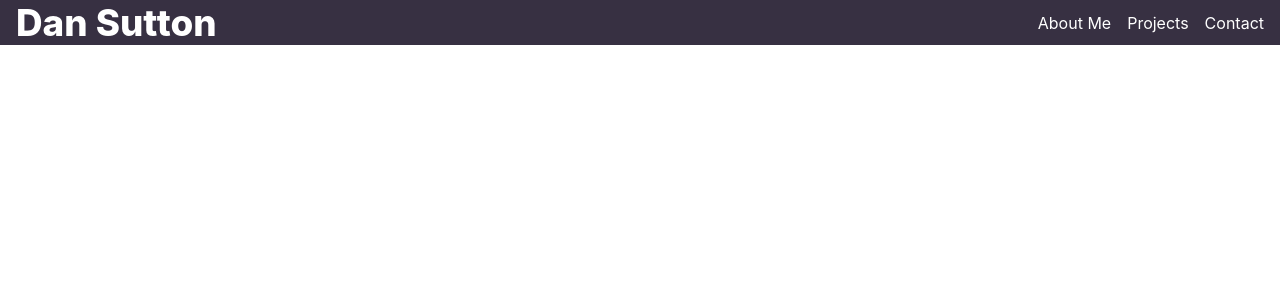
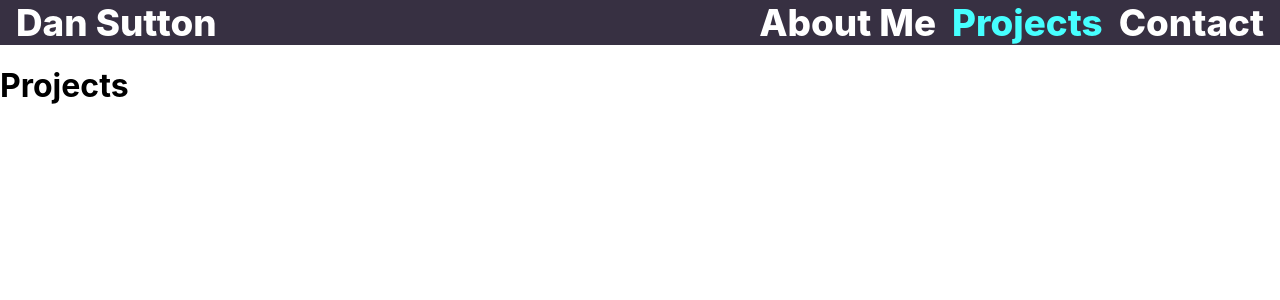
Before and after one commit to Dan-Sutton/dan-sutton-portfolio, a React (Create React App) app: page /projects in a window 1280 px wide. Shown: the top 300 px of the page. Built offline with nearby package versions, Linux system fonts and the light colour scheme.

Commit message:
nav set up

```diff
--- a/package.json
+++ b/package.json
@@ -8,6 +8,7 @@
     "@testing-library/user-event": "^13.5.0",
     "react": "^18.2.0",
     "react-dom": "^18.2.0",
+    "react-router-dom": "^6.4.3",
     "react-scripts": "5.0.1",
     "web-vitals": "^2.1.4"
   },
--- a/src/App.js
+++ b/src/App.js
@@ -1,11 +1,22 @@
 import "./App.css";
 import Navbar from "./components/Navbar";
+import { Route, Routes } from "react-router-dom";
+import Home from "./Home";
+import Projects from "./Projects";
+import Contact from "./Contact";
 
 function App() {
   return (
-    <div className="App">
+    <>
       <Navbar />
-    </div>
+      <div className="conatiner">
+        <Routes>
+          <Route path="/" element={<Home />} />
+          <Route path={"/projects"} element={<Projects />} />
+          <Route path={"/contact"} element={<Contact />} />
+        </Routes>
+      </div>
+    </>
   );
 }
 
--- /dev/null
+++ b/src/Contact.js
@@ -0,0 +1,7 @@
+import React from "react";
+
+function Contact(props) {
+  return <h1>Contact</h1>;
+}
+
+export default Contact;
--- /dev/null
+++ b/src/Home.js
@@ -0,0 +1,8 @@
+import React from "react";
+
+
+function Home(props) {
+  return <h1>Home</h1>;
+}
+
+export default Home;
--- /dev/null
+++ b/src/Projects.js
@@ -0,0 +1,7 @@
+import React from "react";
+
+function Projects(props) {
+  return <h1>Projects</h1>;
+}
+
+export default Projects;
--- a/src/components/Navbar.js
+++ b/src/components/Navbar.js
@@ -1,18 +1,34 @@
 import React from "react";
 import "./navbar.css";
+import { Link, useMatch, useResolvedPath } from "react-router-dom";
 
 function Navbar(props) {
   return (
     <nav className="nav">
-      <a className="site-title">Dan Sutton</a>
+      <Link to="/" className="site-title">
+        Dan Sutton
+      </Link>
 
       <ul>
-        <li>About Me</li>
-        <li>Projects</li>
-        <li>Contact</li>
+        <CustomLink to="/">About Me</CustomLink>
+        <CustomLink to="/projects">Projects</CustomLink>
+        <CustomLink to="contact">Contact</CustomLink>
       </ul>
     </nav>
   );
 }
 
+function CustomLink({ to, children, ...props }) {
+  const resolvedPath = useResolvedPath(to);
+  const isActive = useMatch({ path: resolvedPath.pathname, end: true });
+
+  return (
+    <li className={isActive ? "active" : ""}>
+      <Link to={to} {...props}>
+        {children}
+      </Link>
+    </li>
+  );
+}
+
 export default Navbar;
--- a/src/components/navbar.css
+++ b/src/components/navbar.css
@@ -36,5 +36,5 @@ body {
 }
 
 .nav li:hover {
-  color: var(--secondar);
+  color: var(--secondary);
 }
--- a/src/index.js
+++ b/src/index.js
@@ -1,13 +1,16 @@
-import React from 'react';
-import ReactDOM from 'react-dom/client';
-import './index.css';
-import App from './App';
-import reportWebVitals from './reportWebVitals';
+import React from "react";
+import ReactDOM from "react-dom/client";
+import "./index.css";
+import App from "./App";
+import reportWebVitals from "./reportWebVitals";
+import { BrowserRouter } from "react-router-dom";
 
-const root = ReactDOM.createRoot(document.getElementById('root'));
+const root = ReactDOM.createRoot(document.getElementById("root"));
 root.render(
   <React.StrictMode>
-    <App />
+    <BrowserRouter>
+      <App />
+    </BrowserRouter>
   </React.StrictMode>
 );
 
```
Also changed, not shown: 1 other file (tests, documents, lock files or other folders).
